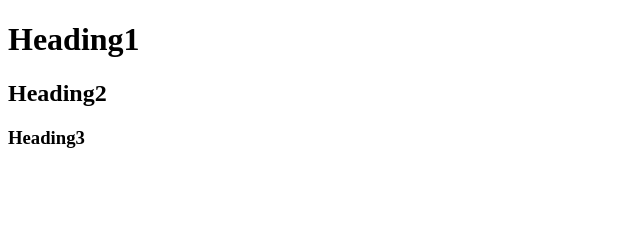
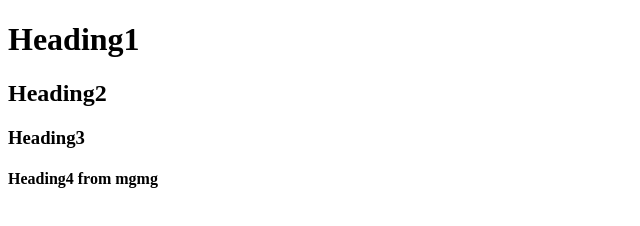
Before and after one commit to kms-cse/git-test, a plain HTML site: page index.html in a window 1280 px wide. Shown: the whole page, without its empty margins (0-640 px from the left). Drawn offline with Linux system fonts and the light colour scheme.

Commit message:
add h4 from mgmg to index.html

```diff
--- a/index.html
+++ b/index.html
@@ -9,5 +9,6 @@
     <h1>Heading1</h1>
     <h2>Heading2</h2>
     <h3>Heading3</h3>
+    <h4>Heading4 from mgmg</h4>
 </body>
 </html>
```
